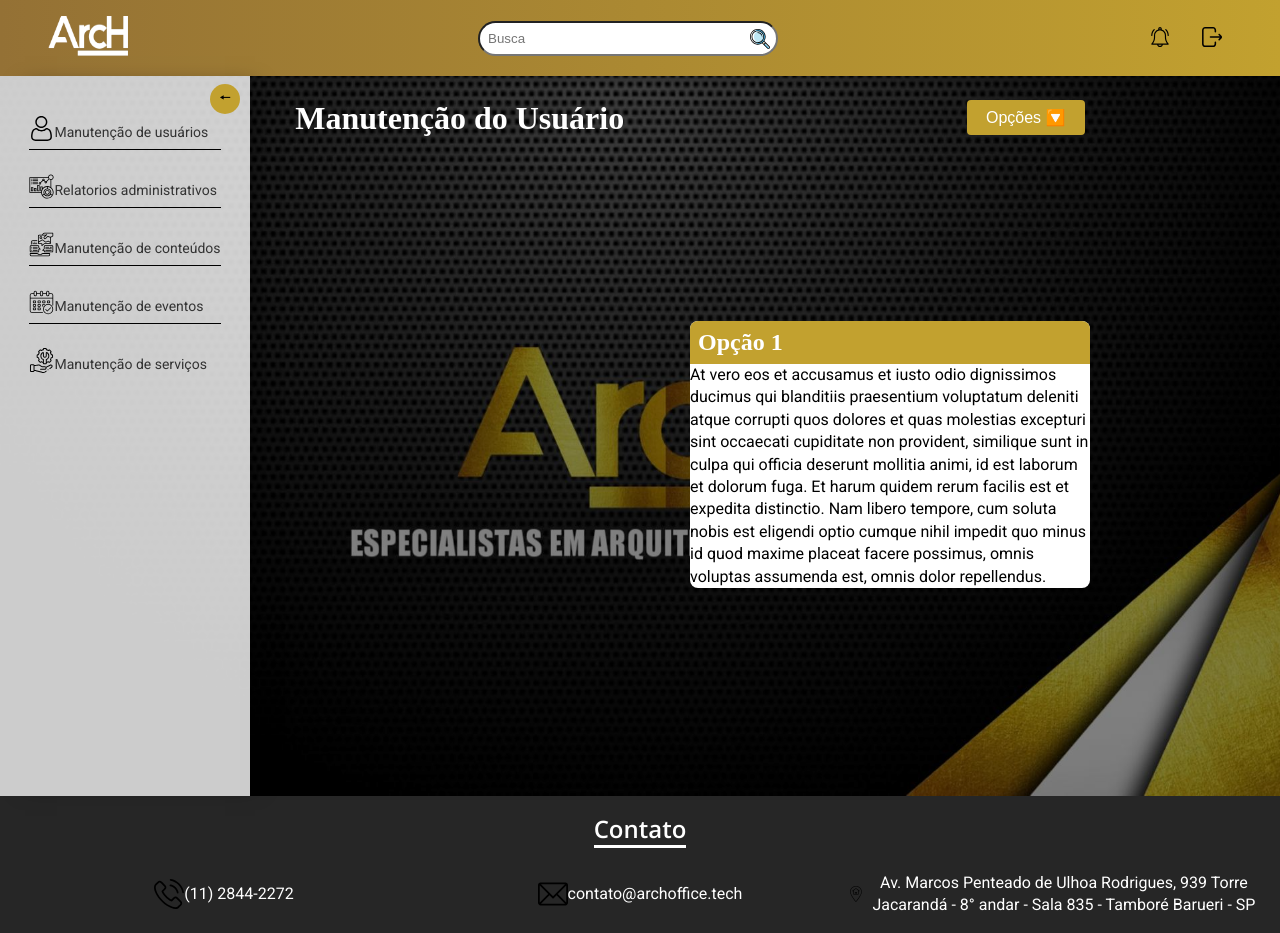
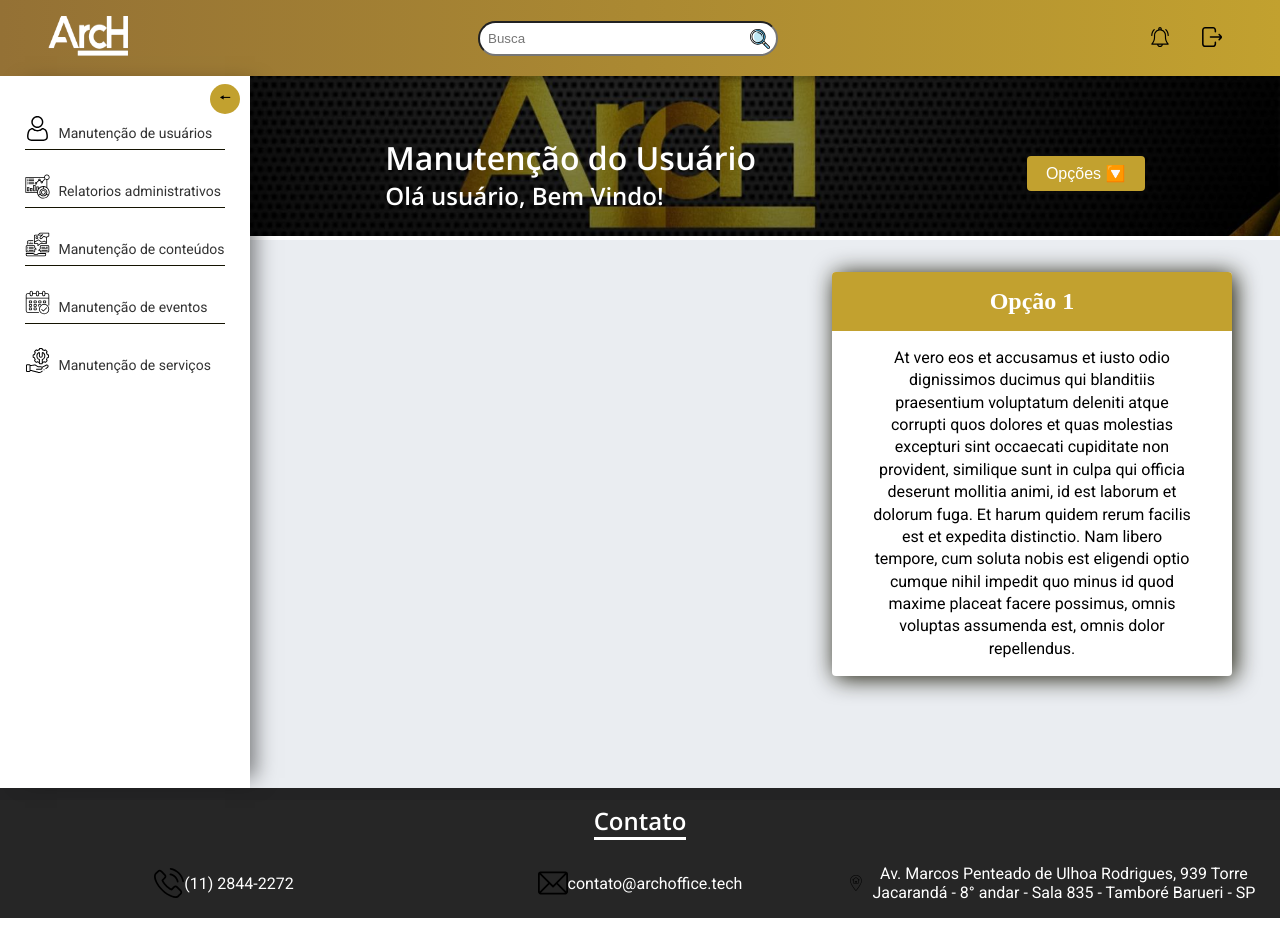
Before and after one commit to bryanbruzinga/ArcH, a React (Create React App) app: page / in a window 1280 px wide. Built offline with nearby package versions, Linux system fonts and the light colour scheme.

Commit message:
melhoria de estilos

```diff
--- a/src/Components/Body.module.css
+++ b/src/Components/Body.module.css
@@ -3,12 +3,23 @@
     background: url('../Assets/bg.jpg') no-repeat center center;
     background-size: cover;
     width: 100%;
-    height: 90vh;
+    height: 20vh;
     position: absolute;
     filter: brightness(50%);
     z-index: -1;
 }
+
 .mainContainer {
-    height: 90vh;
+    height: 89vh;
     display: flex;
 }
+
+.mainContainer:after {
+    content: '';
+    background: var(--background);
+    width: 100%;
+    height: 70vh;
+    position: absolute;
+    bottom: 0;
+    z-index: -1;
+}
--- a/src/Components/Sidebar.module.css
+++ b/src/Components/Sidebar.module.css
@@ -1,12 +1,11 @@
 .sidebar {
-    width: 100px;
     height: 100vh;
     position: relative;
 }
 .nav {
-    background: rgba(255,255,255, .8);
+    background: white;
     box-shadow: 15px 0px 20px -10px rgba(0,0,0,0.5);
-    height: 90vh;
+    height: 89vh;
     width: 250px;
     display: flex;
     flex-direction: column;
@@ -17,7 +16,7 @@
 }
 
 .listItem {
-    border-bottom: 1px solid #000;
+    border-bottom: 1px solid var(--text);
 }
 
 .listItem:last-child {
@@ -29,6 +28,10 @@
     align-items: center;
     justify-content: flex-start;
     margin: 1.5rem 0;
+}
+
+.listItem a {
+    margin-left: .5rem;
 }
 
 .listItem p {
--- a/src/Components/UserMaintenace/User.js
+++ b/src/Components/UserMaintenace/User.js
@@ -7,10 +7,13 @@ const User = () => {
   return (
     <div className={styles.container}>
       <header className={styles.userHeader}>
-        <h1>Manutenção do Usuário</h1>
+        <div className={styles.titles}>
+          <h1>Manutenção do Usuário</h1>
+          <h2>Olá usuário, Bem Vindo!</h2>
+        </div>
         <Dropdown />
       </header>
-      <div className={styles.card}>
+      <div className={styles.cardText}>
         <UserText />
       </div>
     </div>
--- a/src/Components/UserMaintenace/User.module.css
+++ b/src/Components/UserMaintenace/User.module.css
@@ -3,17 +3,18 @@
     width: 100%;
     display: grid;
     grid-template-columns: 1fr 1fr;
-    padding: 1.5rem;
+}
+
+.titles{
+    color: white;
+    font-family: var(--font-secondary);
 }
 
 .userHeader {
     display: flex;
     justify-content: space-around;
+    align-items: center;
     grid-column: 1/3;
-}
-
-.userHeader h1{
-    color: white;
 }
 
 .userHeader p{
@@ -21,6 +22,8 @@
     text-align: center;
 }
 
-.card {
-    grid-column: 2/3;
+.cardText {
+    padding: 0 3rem;
+    grid-column: 2;
+    justify-self: end;
 }
--- a/src/Components/UserMaintenace/UserText.js
+++ b/src/Components/UserMaintenace/UserText.js
@@ -7,6 +7,7 @@ const UserText = () => {
       <div className={styles.titleText}>
         <h2>Opção 1</h2>
       </div>
+      <div className={styles.text}>
         <p>
           At vero eos et accusamus et iusto odio dignissimos ducimus qui
           blanditiis praesentium voluptatum deleniti atque corrupti quos dolores
@@ -18,6 +19,7 @@ const UserText = () => {
           omnis voluptas assumenda est, omnis dolor repellendus.
         </p>
       </div>
+    </div>
   );
 };
 
--- a/src/Components/UserMaintenace/UserText.module.css
+++ b/src/Components/UserMaintenace/UserText.module.css
@@ -1,18 +1,28 @@
 .card {
     width: 400px;
     background: white;
-    border-radius: 8px;
+    border-radius: 4px;
+    box-shadow: 3px 2px 23px 0px var(--text);
+    text-align: center;
+}
 
-}
 .titleText {
     background: var(--primary-color);
-    padding: .5rem;
-    border-top-right-radius: 8px;
-    border-top-left-radius: 8px;
+    padding: 1rem;
+    border-top-right-radius: 4px;
+    border-top-left-radius: 4px;
     color: white;
 }
-p {
+
+.text {
+    display: flex;
+    align-items: center;
+    justify-content: center;
+}
+
+.text p {
+    max-width: 320px;
     line-height: 1.4;
-    padding: 1rem;
     font-family: var(--font-primary);
+    padding: 1rem 0;
 }
--- a/src/global.css
+++ b/src/global.css
@@ -23,9 +23,8 @@ a {
 :root {
     --primary-color:#C2A12F;
     --secondary-color:#947135 ;
-    --other: #9CA3DB;
+    --background: #EAEDF1;
     --text:#141301;
-    --background: #4F345A;
     --font-primary: 'Roboto', sans-serif;
     --font-secondary: 'Open Sans', sans-serif;
 }
```
Lines whose indentation alone changed are shown as unchanged.
